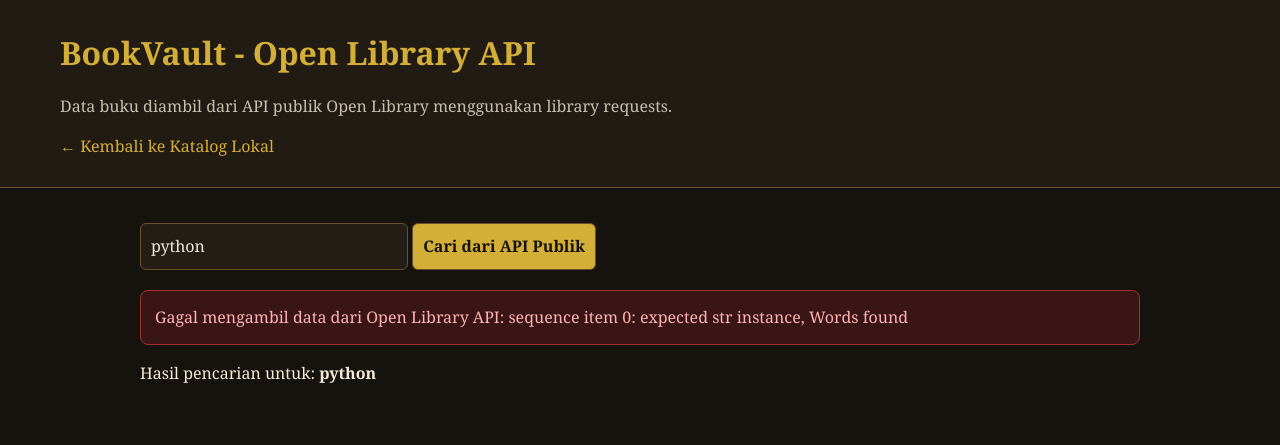
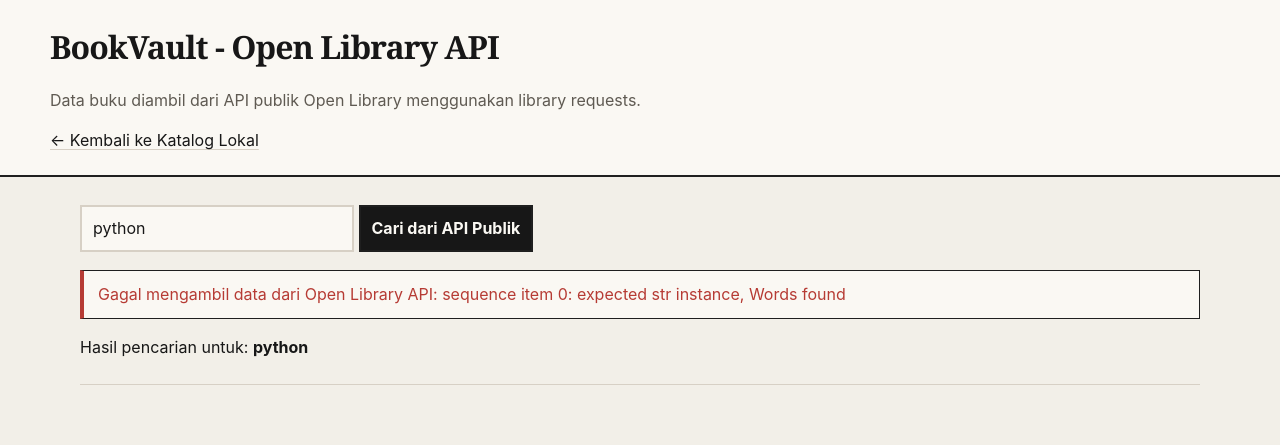
Before and after one commit to panjiaryasoma/bookvault-flask, a Flask app: page /public-books in a window 1280 px wide. Shown: the top 445 px of the page. Run offline with Flask 3, Linux system fonts and the light colour scheme; a database or web service that is not in the repository returns one stand-in record (values such as "Sample title"); data that the repository does not hold is empty.

Commit message:
Align public books with editorial light palette

```diff
--- a/static/css/public_books.css
+++ b/static/css/public_books.css
@@ -1,145 +1,155 @@
-body {
-    font-family: Georgia, serif;
-    background: #16130f;
-    color: #f3ead7;
-    margin: 0;
-}
-
 header {
-    padding: 28px 60px;
-    background: #211b14;
-    border-bottom: 1px solid #6b4f2a;
+    padding: 22px 50px;
+    background: var(--surface);
+    border-bottom: 2px solid var(--line);
 }
 
 header h1 {
     margin: 0;
-    color: #d4af37;
+    color: var(--paper);
+    font-family: Georgia, "Times New Roman", serif;
+    letter-spacing: -0.03em;
 }
 
 header p {
-    color: #c8bfae;
+    color: var(--muted);
 }
 
-.container {
-    padding: 35px 60px;
+a {
+    color: var(--paper);
+    text-decoration: underline;
+    text-decoration-color: var(--line-soft);
+    text-underline-offset: 3px;
+}
+
+a:hover {
+    color: var(--brass);
+    text-decoration-color: var(--brass);
 }
 
 input,
 button {
-    padding: 10px;
-    border-radius: 6px;
-    border: 1px solid #6b4f2a;
-    background: #241e17;
-    color: #f3ead7;
+    min-height: 40px;
+    padding: 9px 11px;
+    border: 2px solid var(--line-soft);
+    background: var(--surface);
+    color: var(--paper);
+}
+
+input:focus {
+    outline: none;
+    border-color: var(--line);
+    box-shadow: 0 0 0 2px var(--surface), 0 0 0 4px var(--line);
 }
 
 button {
-    background: #d4af37;
-    color: #16130f;
-    font-weight: bold;
-    cursor: pointer;
+    border-color: var(--line);
+    background: var(--paper);
+    color: var(--surface);
+    font-weight: 700;
+}
+
+button:hover {
+    border-color: var(--brass);
+    background: var(--brass);
+    color: #fff;
 }
 
 .grid {
     display: grid;
     grid-template-columns: repeat(auto-fill, minmax(230px, 1fr));
-    gap: 18px;
-    margin-top: 25px;
+    gap: 0;
+    margin-top: 24px;
+    border-top: 1px solid var(--line-soft);
+    border-left: 1px solid var(--line-soft);
 }
 
 .card {
-    background: #211b14;
-    border: 1px solid #6b4f2a;
-    border-radius: 12px;
     padding: 18px;
+    border-right: 1px solid var(--line-soft);
+    border-bottom: 1px solid var(--line-soft);
+    background: transparent;
 }
 
-.card img {
+.card:hover {
+    background: var(--surface);
+}
+
+.card img,
+.book-cover,
+.api-cover-placeholder {
     width: 100%;
-    max-height: 260px;
+    height: 250px;
+    max-height: 250px;
     object-fit: contain;
-    background: #100d0a;
-    border-radius: 8px;
     margin-bottom: 12px;
+    border: 1px solid var(--line-soft);
+    background: var(--surface-soft);
 }
 
 .card h2 {
-    color: #d4af37;
+    margin: 0 0 8px;
+    color: var(--paper);
+    font-family: Georgia, "Times New Roman", serif;
     font-size: 20px;
-    margin: 0 0 8px;
+    line-height: 1.15;
 }
 
 .meta {
-    color: #c8bfae;
-    font-size: 14px;
+    color: var(--muted);
+    font-size: 13px;
 }
 
-.error {
-    background: #3a1515;
-    border: 1px solid #9b3333;
-    padding: 14px;
-    border-radius: 8px;
-    color: #ffb3b3;
-    margin-top: 20px;
+.error,
+.alert {
+    margin-top: 18px;
+    padding: 11px 14px;
+    border: 1px solid var(--line);
+    background: var(--surface);
 }
 
-a {
-    color: #d4af37;
-    text-decoration: none;
-}
-
-.alert {
-    padding: 12px 16px;
-    border-radius: 8px;
-    margin-bottom: 18px;
-    border: 1px solid #6b4f2a;
-    background: #211b14;
+.error,
+.alert.error {
+    color: var(--red);
+    border-left: 4px solid var(--red);
 }
 
 .alert.success {
-    color: #9be28f;
+    color: var(--green);
+    border-left: 4px solid var(--green);
 }
 
 .alert.warning {
-    color: #f5c542;
-}
-
-.alert.error {
-    color: #ff8f8f;
-}
-
-.book-cover {
-    width: 100%;
-    max-height: 260px;
-    object-fit: cover;
-    border-radius: 10px;
-    margin-bottom: 14px;
-    border: 1px solid #6b4f2a;
+    color: #8a6800;
+    border-left: 4px solid #8a6800;
 }
 
 .import-form {
     margin-top: 12px;
 }
 
-
 .import-genre {
     width: 100%;
-    box-sizing: border-box;
-    margin-top: 10px;
-    margin-bottom: 10px;
+    margin: 10px 0;
 }
 
 .api-cover-placeholder {
-    width: 100%;
-    height: 260px;
-    background: #100d0a;
-    border: 1px solid #6b4f2a;
-    border-radius: 8px;
-    margin-bottom: 12px;
     display: flex;
     align-items: center;
     justify-content: center;
-    color: #7d7163;
-    font-weight: bold;
-    letter-spacing: 1px;
+    color: var(--faint);
+    font-size: 11px;
+    font-weight: 700;
+    text-transform: uppercase;
+    letter-spacing: 0.08em;
 }
+
+@media (max-width: 720px) {
+    header {
+        padding: 18px 24px;
+    }
+
+    .grid {
+        grid-template-columns: 1fr;
+    }
+}
```
